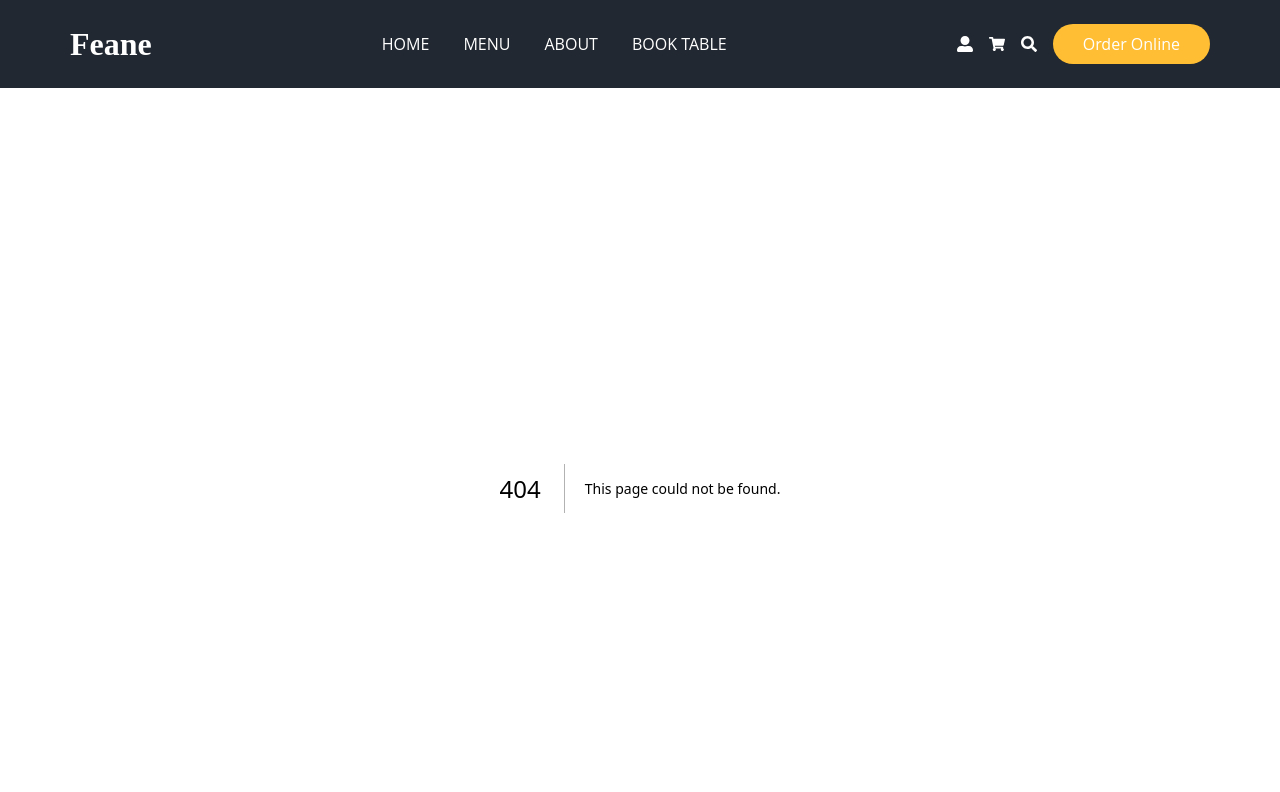
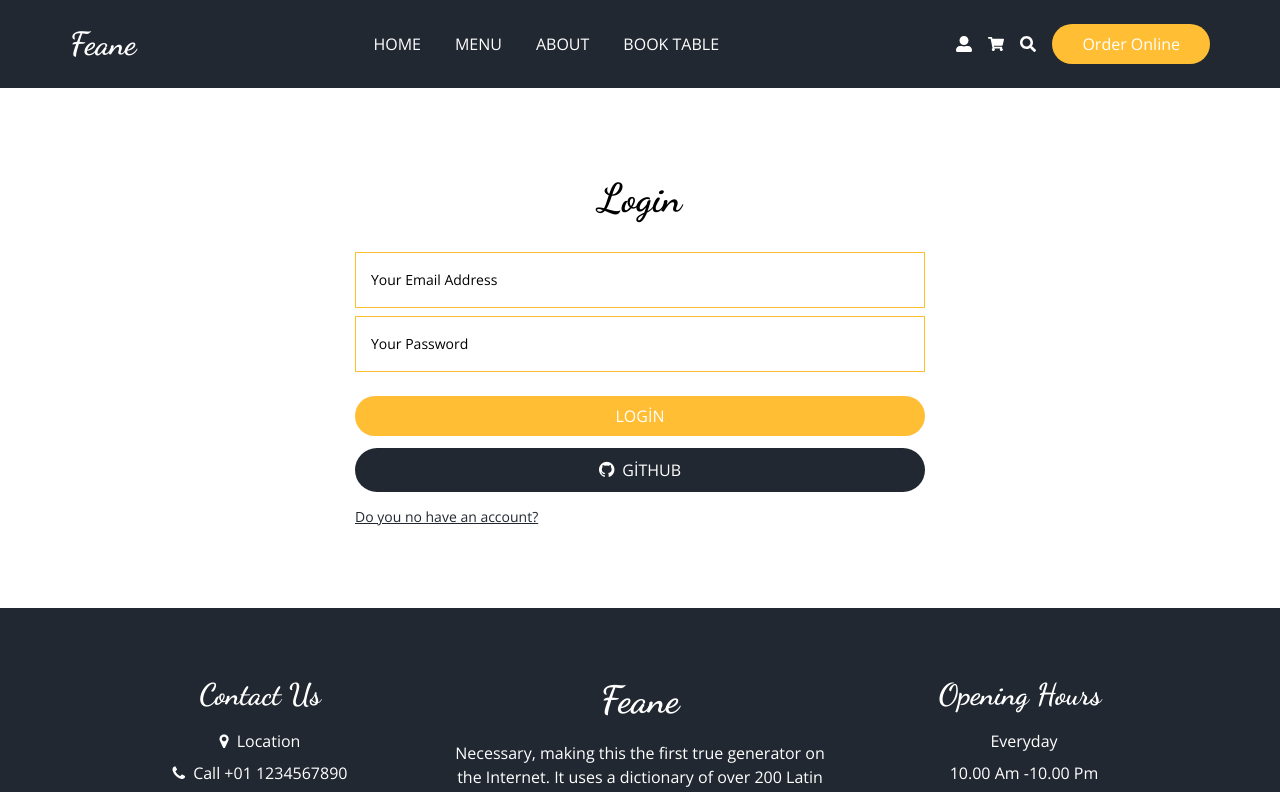
Before and after one commit to eoakpinarr/food-ordering, a Next.js app: page /auth/login in a window 1280 px wide. Before the commit this address had no page. Shown: the top 792 px of the page. Built offline with nearby package versions, Linux system fonts and the light colour scheme.

Commit message:
login-page

```diff
--- a/components/layout/Header.jsx
+++ b/components/layout/Header.jsx
@@ -45,14 +45,14 @@ const Header = () => {
                     )}
                 </nav>
                 <div className='flex gap-x-4 items-center'>
+                    <Link href="/auth/login" >
+                        <FaUserAlt className='hover:text-primary transition-all cursor-pointer' />
+                    </Link>
                     <a href="" >
-                        <FaUserAlt className='hover:text-primary transition-all' />
-                    </a>
-                    <a href="" >
-                        <FaShoppingCart className='hover:text-primary transition-all' />
+                        <FaShoppingCart className='hover:text-primary transition-all cursor-pointer' />
                     </a>
                     <button onClick={() => setIsSearchModal(!isSearchModal)}>
-                        <FaSearch className='hover:text-primary transition-all' />
+                        <FaSearch className='hover:text-primary transition-all cursor-pointer' />
                     </button>
                     <a href="" className='md:inline-block hidden'>
                         <button className='btn-primary'>Order Online</button>
--- a/pages/_app.js
+++ b/pages/_app.js
@@ -5,7 +5,7 @@ import Layout from "@/layout/Layout";
 
 export default function App({ Component, pageProps }) {
   return (
-    <Layout >
+    <Layout>
       <Component {...pageProps} />
     </Layout>
   )
--- /dev/null
+++ b/pages/_document.jsx
@@ -0,0 +1,32 @@
+import { Html, Head, Main, NextScript } from "next/document";
+
+export default function Document() {
+  return (
+    <Html>
+      <Head>
+        <link rel="preconnect" href="https://fonts.googleapis.com" />
+        <link
+          rel="preconnect"
+          href="https://fonts.gstatic.com"
+          crossOrigin="true"
+        />
+        <link
+          href="https://fonts.googleapis.com/css2?family=Dancing+Script:wght@400;700&family=Open+Sans:wght@300;400;500;600;700&display=swap"
+          rel="stylesheet"
+        />
+        {/*! Font Awesome CDN  */}
+        <link
+          rel="stylesheet"
+          href="https://cdnjs.cloudflare.com/ajax/libs/font-awesome/4.7.0/css/font-awesome.css"
+          integrity="sha512-5A8nwdMOWrSz20fDsjczgUidUBR8liPYU+WymTZP1lmY9G6Oc7HlZv156XqnsgNUzTyMefFTcsFH/tnJE/+xBg=="
+          crossOrigin="anonymous"
+          referrerPolicy="no-referrer"
+        />
+      </Head>
+      <body>
+        <Main />
+        <NextScript />
+      </body>
+    </Html>
+  );
+}
--- /dev/null
+++ b/pages/auth/login.jsx
@@ -0,0 +1,76 @@
+import Input from '@/components/form/Input'
+import Title from '@/components/ui/Title'
+import React from 'react'
+import { useFormik } from 'formik'
+import { LoginSchema } from '@/schema/LoginSchema'
+import Link from 'next/link'
+
+const Login = () => {
+
+    const onSubmit = async (values, actions) => {
+        await new Promise((resolve) => setTimeout(resolve, 4000));
+        actions.resetForm();
+    };
+
+    const { values, handleSubmit, handleChange, handleBlur, errors, touched } = useFormik({
+        initialValues: {
+            email: '',
+            password: '',
+        },
+        onSubmit,
+        validationSchema: LoginSchema,
+    });
+
+    const inputs = [
+        {
+            id: 1,
+            name: 'email',
+            type: 'email',
+            placeholder: 'Your Email Address',
+            value: values.email,
+            errorMessage: errors.email,
+            touched: touched.email
+        },
+        {
+            id: 2,
+            name: 'password',
+            type: 'password',
+            placeholder: 'Your Password',
+            value: values.password,
+            errorMessage: errors.password,
+            touched: touched.password
+        }
+    ]
+
+    return (
+        <div className='container mx-auto'>
+            <form className='flex flex-col items-center my-20 md:w-1/2 w-full mx-auto' onSubmit={handleSubmit}>
+                <Title addClass={'text-[40px] mb-6'}>Login</Title>
+                <div className='flex flex-col gap-y-2 w-full'>
+                    {inputs.map((input) => (
+                        <Input
+                            key={input.id}
+                            {...input}
+                            onChange={handleChange}
+                            onBlur={handleBlur}
+                        />
+                    ))}
+                </div>
+                <div className='flex flex-col w-full gap-y-3 mt-6'>
+                    <button className='btn-primary'>LOGİN</button>
+                    <button className='btn-primary !bg-secondary'>
+                    <i className="fa fa-github mr-2 text-lg"></i>
+                        GİTHUB
+                    </button>
+                    <Link href={'/auth/register'}>
+                        <span className='text-sm underline cursor-pointer text-secondary'>
+                            Do you no have an account?
+                        </span>
+                    </Link>
+                </div>
+            </form>
+        </div>
+    )
+}
+
+export default Login
--- /dev/null
+++ b/schema/LoginSchema.js
@@ -0,0 +1,12 @@
+import * as Yup from 'yup'
+
+export const LoginSchema = Yup.object({
+        email: Yup.string().required("E Mail zorunludur.")
+                .email("E mail adresi geçersiz."),
+        password: Yup.string().required("Şifre zorunludur.")
+                .min(8, "Şifre en az 8 karakter içermelidir.")
+                .matches(
+                        /^(?=.*[a-z])(?=.*[A-Z])(?=.*\d)(?=.*[@$!%*?&])[A-Za-z\d@$!%*?&]{8,}$/,
+                        "Şifre bir büyük karakter, bir küçük karakter, bir sayı ve bir özel karakter içermelidir."
+                ),
+})
```
